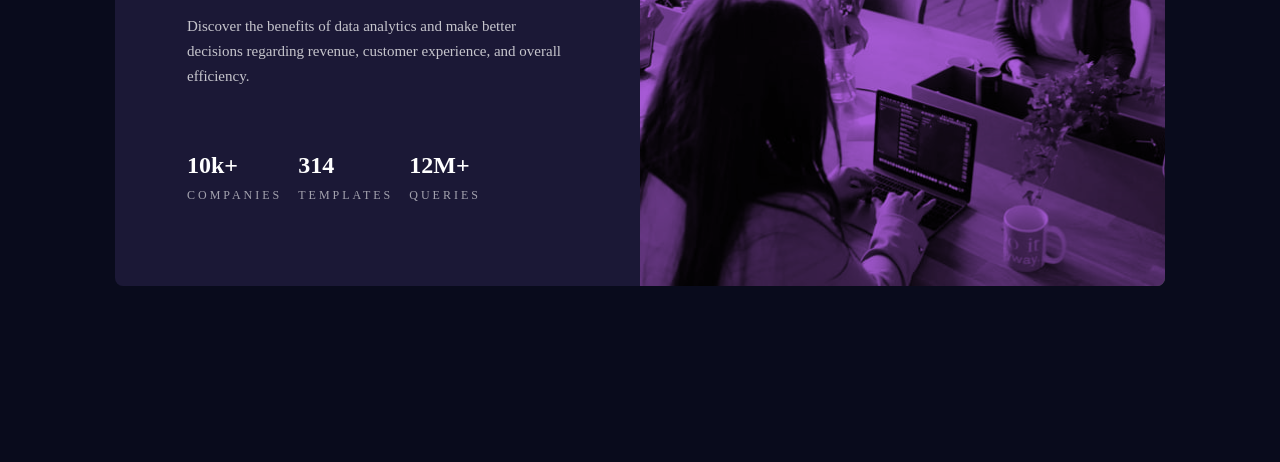
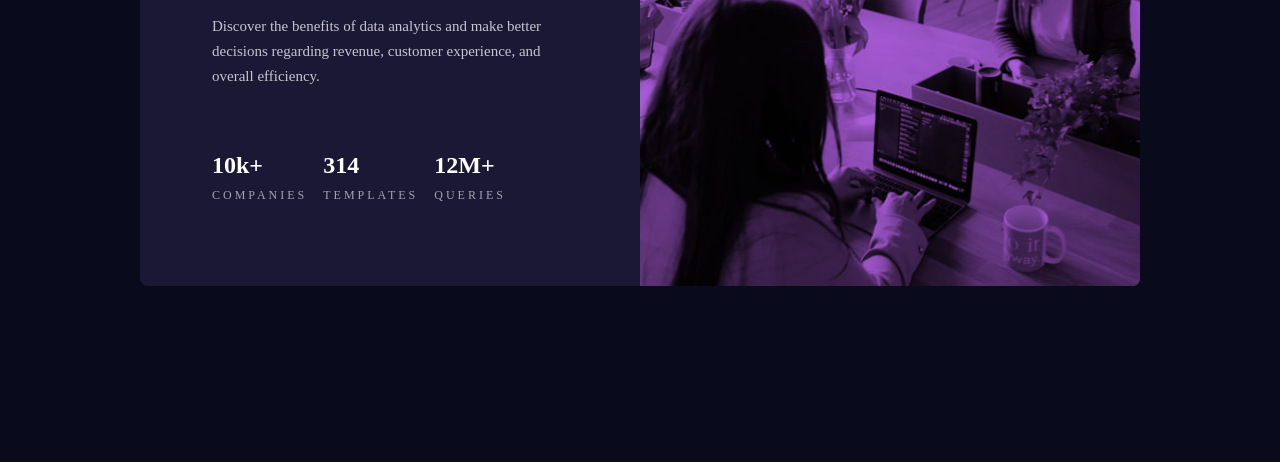
Before and after one commit to blazejpak/Preview-Card, a website: page index.html in a window 1280 px wide. Shown: the part 338-800 px from the top of the page. Drawn offline with Linux system fonts and the light colour scheme; files whose address does not match are found by name.

Commit message:
fix responsive

```diff
--- a/style/main.scss
+++ b/style/main.scss
@@ -16,7 +16,7 @@ body {
 }
 
 .card {
-  max-width: 105rem;
+  max-width: 100rem;
 
   background-color: #1b1836;
 
@@ -103,7 +103,7 @@ body {
   }
 }
 
-@media screen and (max-width: 65em) {
+@media screen and (max-width: 63em) {
   html {
     font-size: 56.25%;
   }
```
Also changed, not shown: style/main.css, 1 other file.
